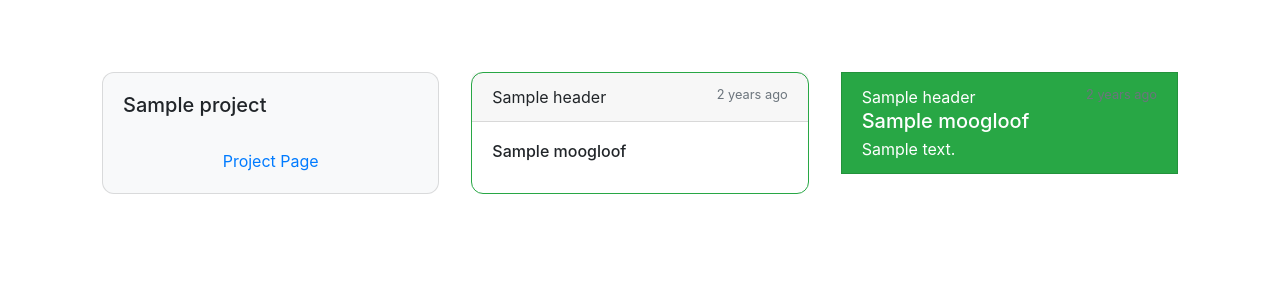
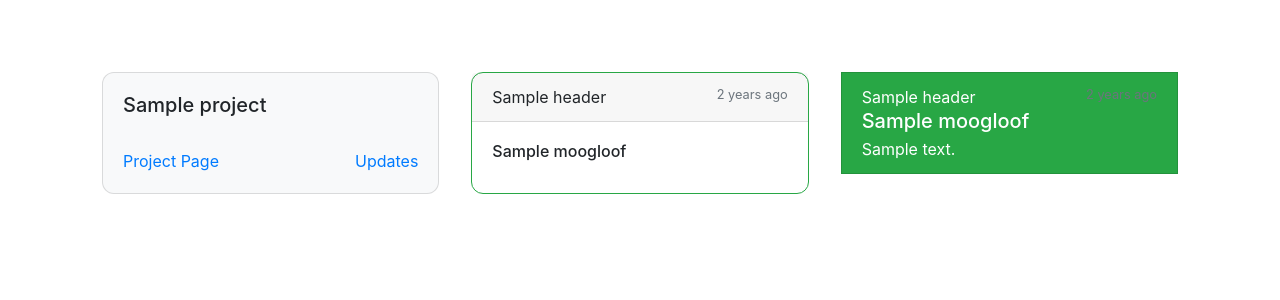
Before and after one commit to moogloof/moogloof.com, a Flask app: page /projects in a window 1280 px wide. Shown: the part 96-396 px from the top of the page. Run offline with Flask 2, Linux system fonts and the light colour scheme; a database or web service that is not in the repository returns one stand-in record (values such as "Sample title").

Commit message:
Added an update list for the projects

```diff
--- a/moogloof/templates/projects.html
+++ b/moogloof/templates/projects.html
@@ -16,7 +16,10 @@
 			<div class="card-body d-flex flex-column">
 				<h5 class="card-title">{{ project.title }}</h5>
 				<p class="card-text flex-grow-1">{{ project.description }}</p>
-				<a href="{{ project.link }}" class="card-link mt-auto text-center">Project Page</a>
+				<div class="mx-0 row justify-content-between">
+					<a href="{{ project.link }}" class="card-link mt-auto text-center">Project Page</a>
+					<a href="{{ url_for('project_updates', _id=project._id) }}" class="card-link mt-auto text-center">Updates</a>
+				</div>
 			</div>
 		</div>
 	</div>
--- a/moogloof/views.py
+++ b/moogloof/views.py
@@ -212,6 +212,25 @@ def projects():
 	# Render projects
 	return render_template("projects.html", header="projects", projects=projects)
 
+# Project
+@app.route("/projects/<_id>/updates")
+def project_updates(_id):
+	# Get the project updates and the project
+	updates = get_db().moogloof.updates
+	projects_q = get_db().moogloof.projects
+
+	# Get the thingy
+	try:
+		project = projects_q.find_one({
+			"_id": ObjectId(_id)
+		})
+		proj_updates = updates.find({"project": ObjectId(_id)}, sort=[("date", pymongo.DESCENDING)])
+	except InvalidId:
+		abort(404)
+
+	# Render the project update list
+	return render_template("update_list.html", header="updates for {}".format(project["title"]), updates=proj_updates)
+
 # Updates page
 @app.route("/update/<_id>")
 def update(_id):
@@ -227,7 +246,7 @@ def update(_id):
 		abort(404)
 
 	# Render update
-	return render_template("update.html", update=update_post)
+	return render_template("update.html", header="update", update=update_post)
 
 # Login page
 @app.route("/login", methods=["GET", "POST"])
```
Also changed, not shown: moogloof/templates/update_list.html (added, +23 -0 lines).
